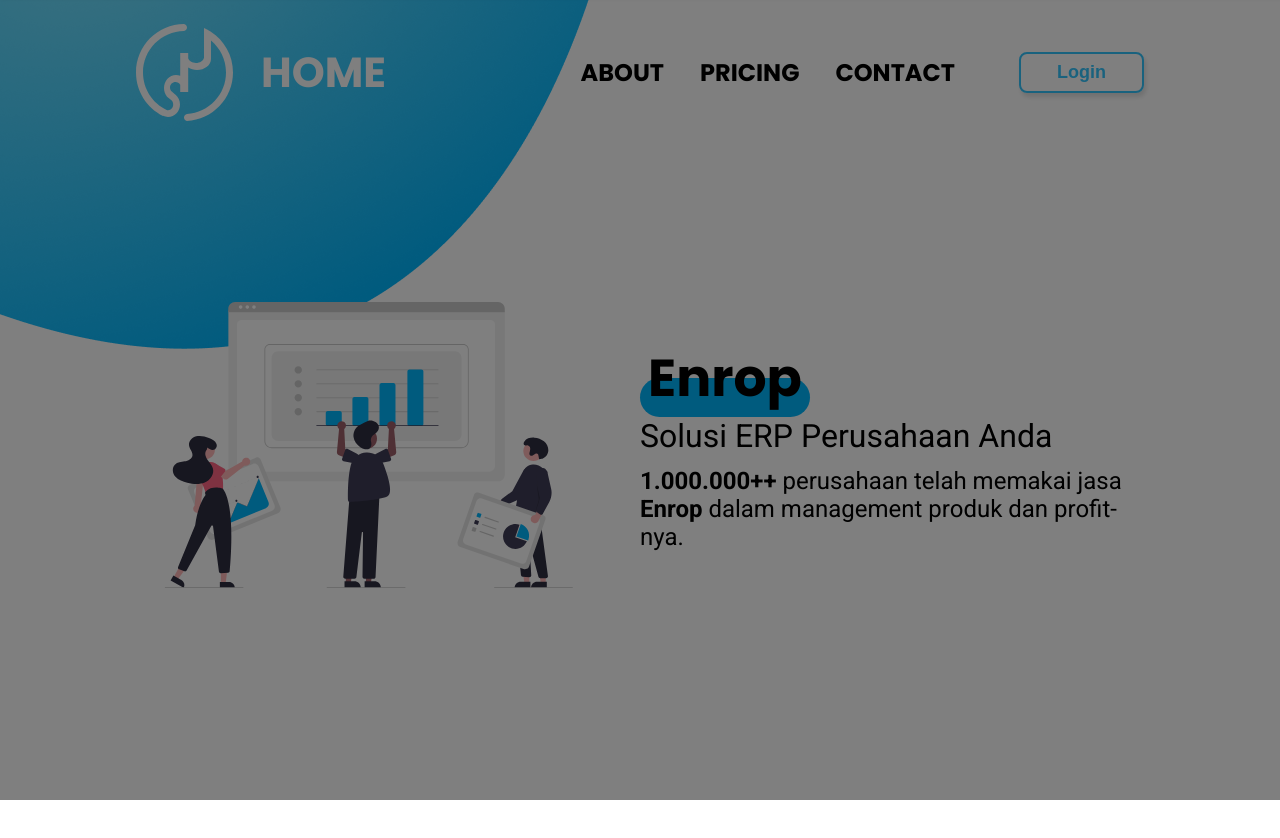
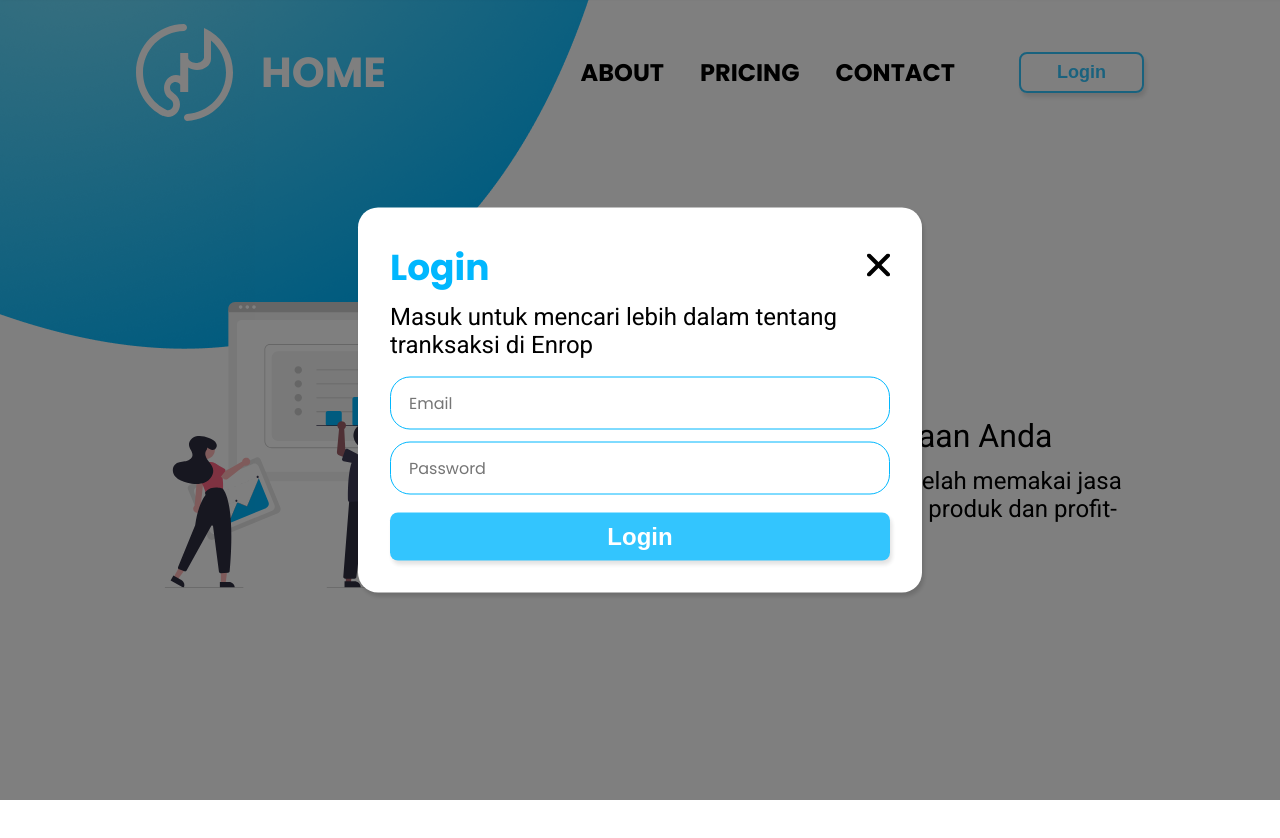
Before and after one commit to maroqijalil/enrop-web, a React (Create React App) app: page / in a window 1280 px wide. Both pictures are taken after a click on the button "Login". Shown: the top 838 px of the page. Built offline with nearby package versions, Linux system fonts and the light colour scheme.

Commit message:
feat: fix final

```diff
--- a/src/Modules/Common/Presentation/Components/Layouts/Header/HeaderComponent.tsx
+++ b/src/Modules/Common/Presentation/Components/Layouts/Header/HeaderComponent.tsx
@@ -68,6 +68,7 @@ const HeaderComponent = () => {
         <ButtonComponent
           text={'Login'}
           onClick={() => {
+            setIsMenuOpen(false);
             masukModal.show();
           }}
         />
--- a/src/Modules/Common/Presentation/Components/Modals/MasukModal/MasukModalComponent.tsx
+++ b/src/Modules/Common/Presentation/Components/Modals/MasukModal/MasukModalComponent.tsx
@@ -1,4 +1,8 @@
 import ModalComponent from '../Modal/ModalComponent';
+import styles from './styles.module.scss';
+import ButtonComponent from '../../Inputs/Button/ButtonComponent';
+import ModalCloseIcon from '../../../Assets/ModalCloseIcon';
+import TextInputComponent from '../../Inputs/TextInput/TextInputComponent';
 
 interface Props {
   isShown: boolean;
@@ -6,15 +10,51 @@ interface Props {
 }
 
 const MasukModalComponent = (props: Props) => {
-  const { isShown } = props;
+  const { isShown, onClose } = props;
 
   return (
     <ModalComponent isShown={isShown}>
-      <div>
+      <div className={styles.card}>
+        <div className={styles.header}>
+          <div className={styles.top}>
+            <h3>Login</h3>
 
+            <div className={styles.btn} onClick={onClose}>
+              <ModalCloseIcon stroke={'black'} />
+            </div>
+          </div>
+          <p>Masuk untuk mencari lebih dalam tentang tranksaksi di Enrop</p>
+        </div>
+
+        <div className={styles.cardContent}>
+          <TextInputComponent
+            placeholder={'Email'}
+            onChanged={(str) => {
+              console.log(str);
+            }}
+          />
+
+          <TextInputComponent
+            placeholder={'Password'}
+            type={'password'}
+            onChanged={(str) => {
+              console.log(str);
+            }}
+          />
+        </div>
+
+        <ButtonComponent
+          text={'Login'}
+          size={'LARGE'}
+          type={'FILLED'}
+          width={'100%'}
+          onClick={() => {
+            console.log('Login');
+          }}
+        />
       </div>
     </ModalComponent>
   );
-}
+};
 
 export default MasukModalComponent;
--- a/src/Modules/Common/Presentation/Components/Modals/MasukModal/styles.module.scss
+++ b/src/Modules/Common/Presentation/Components/Modals/MasukModal/styles.module.scss
@@ -1,22 +1,70 @@
 @import "src/App";
 
-.background {
-  background-color: rgba(0, 0, 0, 0.5);
-  height: 100%;
-  width: 100%;
-  top: 0;
-  left: 0;
-  overflow: auto;
-  position: fixed;
-  z-index: $top-modal;
+.card {
+  background-color: white;
+  border-radius: 20px;
+  display: flex;
+  flex-direction: column;
+  gap: 18px;
+  padding: 32px;
+  box-shadow: $box-shadow-2;
+  width: 500px;
+  margin: 0 auto;
 
-  .modal {
-    margin: auto;
-    position: absolute;
-    top: 50%;
-    left: 50%;
-    -ms-transform: translate(-50%, -50%);
-    transform: translate(-50%, -50%);
-    width: 100%;
+  @include mobile {
+    width: 80%;
+    padding: 24px;
+  }
+
+  .header {
+    .top {
+      display: flex;
+      justify-content: space-between;
+      align-items: center;
+
+      h3 {
+        margin: 0;
+        font-size: 36px;
+        color: $color-primary;
+
+        @include mobile {
+          font-size: 28px;
+        }
+      }
+
+      .btn {
+        cursor: pointer;
+      }
+    }
+
+    p {
+      margin: 8px 0 0;
+      font-size: 24px;
+
+      @include mobile {
+        font-size: 20px;
+      }
+
+      span {
+        font-size: 42px;
+
+        @include mobile {
+          font-size: 36px;
+        }
+      }
+    }
+  }
+
+  .cardContent {
+    flex-grow: 1;
+    display: flex;
+    flex-direction: column;
+    gap: 12px;
+
+    .item {
+      display: flex;
+      align-items: center;
+      gap: 16px;
+    }
   }
 }
```
